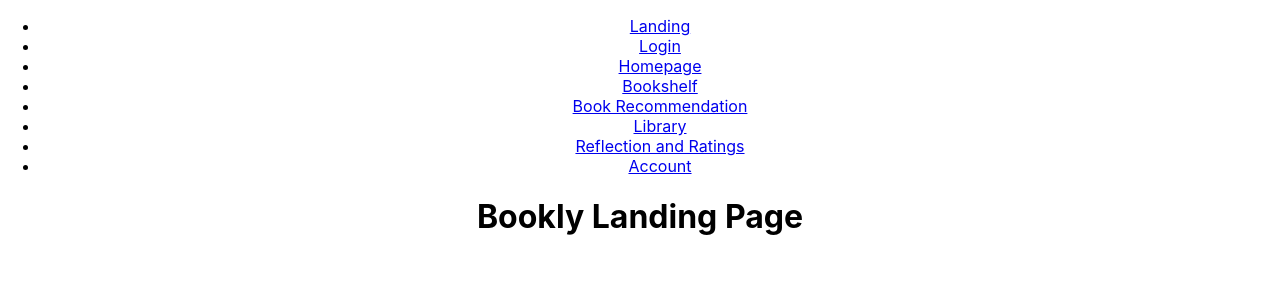
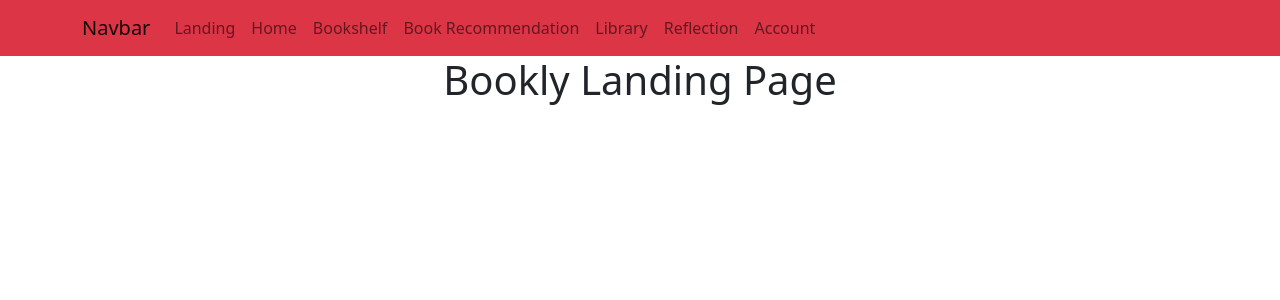
Before and after one commit to josephisaman33/Bookly-Website, a React (Create React App) app: page / in a window 1280 px wide. Shown: the top 300 px of the page. Built offline with nearby package versions, Linux system fonts and the light colour scheme.

Commit message:
added a navbar

```diff
--- a/package.json
+++ b/package.json
@@ -6,7 +6,9 @@
     "@testing-library/jest-dom": "^5.16.5",
     "@testing-library/react": "^13.4.0",
     "@testing-library/user-event": "^13.5.0",
+    "bootstrap": "^5.2.3",
     "react": "^18.2.0",
+    "react-bootstrap": "^2.7.2",
     "react-dom": "^18.2.0",
     "react-router-dom": "^6.8.2",
     "react-scripts": "5.0.1",
--- a/src/App.js
+++ b/src/App.js
@@ -9,6 +9,7 @@ import Reflection from './Reflection';
 import Account from './Account';
 import NavBar from './NavBar';
 import {Routes, Route} from "react-router-dom";
+import 'bootstrap/dist/css/bootstrap.min.css';
 
 function App() {
   return (
--- a/src/NavBar.js
+++ b/src/NavBar.js
@@ -1,5 +1,31 @@
 import { Link } from "react-router-dom";
 
+import Container from 'react-bootstrap/Container';
+import Nav from 'react-bootstrap/Nav';
+import Navbar from 'react-bootstrap/Navbar';
+
+function NavBar() {
+  return (
+    <>
+      <Navbar bg="danger" variant="light">
+        <Container>
+          <Navbar.Brand href="home">Navbar</Navbar.Brand>
+          <Nav className="me-auto">
+          <Nav.Link href="landing">Landing</Nav.Link>
+            <Nav.Link href="home">Home</Nav.Link>
+            <Nav.Link href="bookshelf">Bookshelf</Nav.Link>
+            <Nav.Link href="bookrec">Book Recommendation</Nav.Link>
+            <Nav.Link href="library">Library</Nav.Link>
+            <Nav.Link href="reflection">Reflection</Nav.Link>
+            <Nav.Link href="account">Account</Nav.Link>
+          </Nav>
+        </Container>
+      </Navbar>
+    </>
+  );
+}
+
+/*
 function NavBar() {
     return (
         <ul>
@@ -14,5 +40,5 @@ function NavBar() {
         </ul>
     )
 }
-
+*/
 export default NavBar;
```
Also changed, not shown: 1 other file (tests, documents, lock files or other folders).
